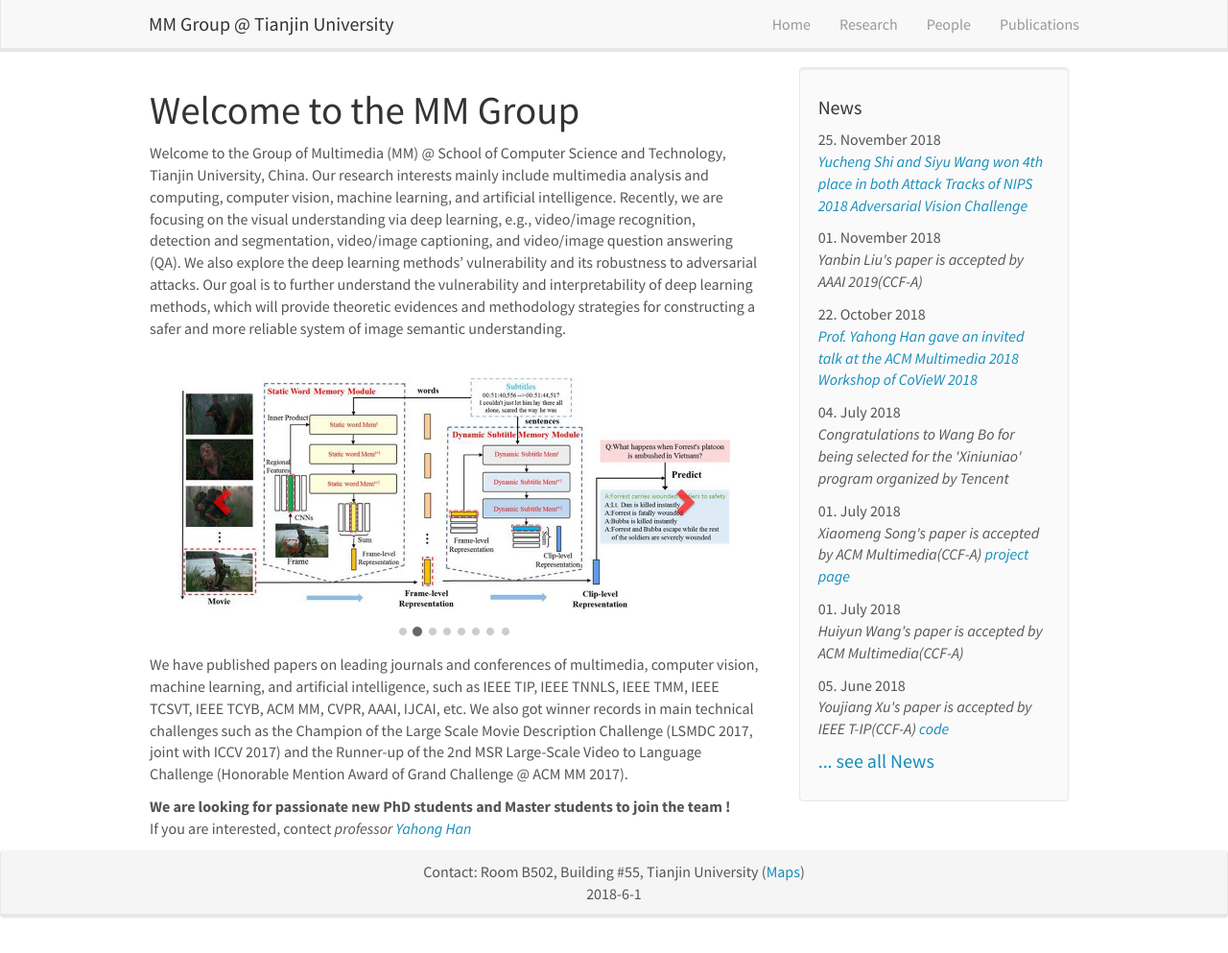
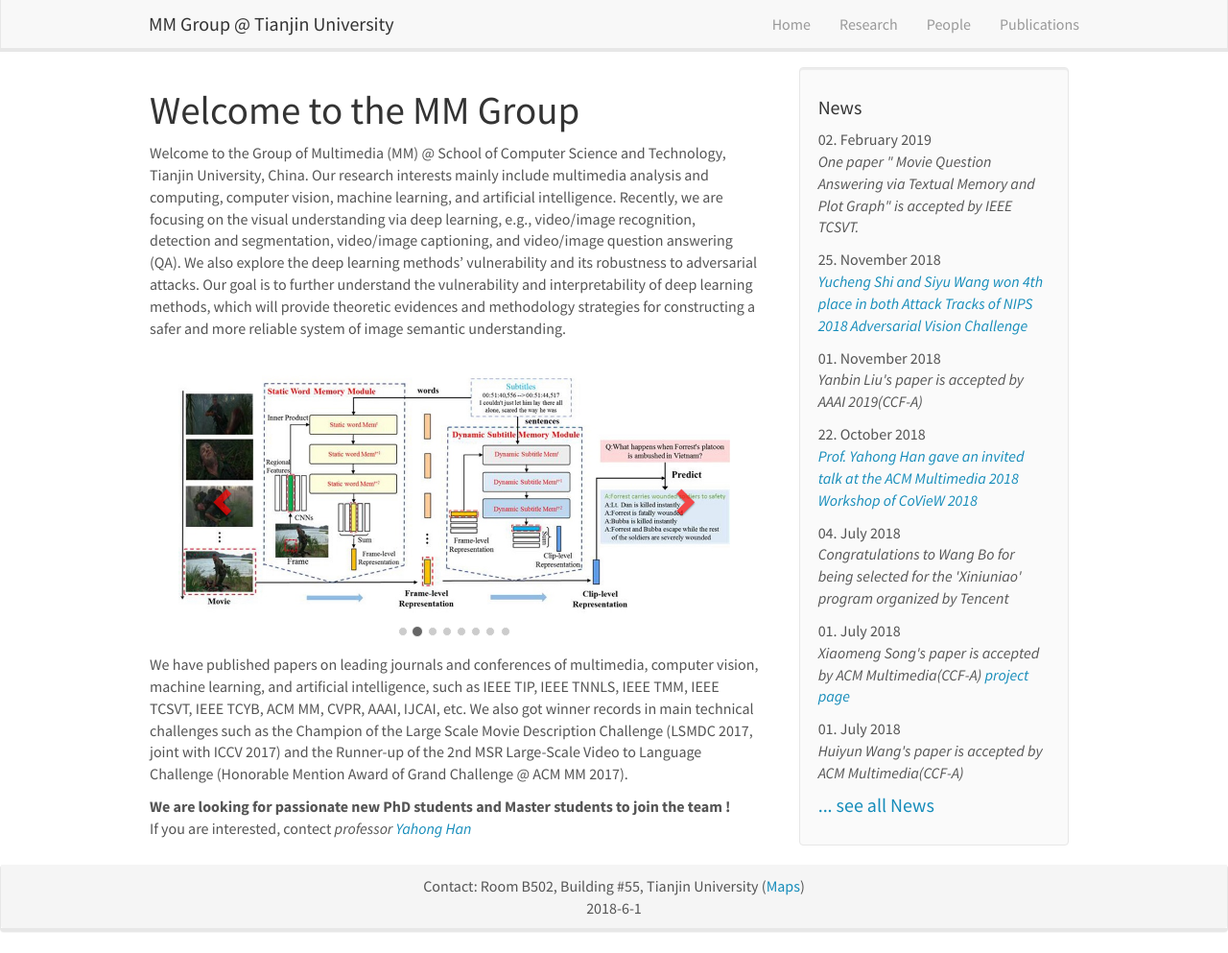
Before and after one commit to tjumm/tjumm.github.io, a Jekyll site: the page built from _pages/home.md, in a window 1280 px wide and 993 px high. Shown: the whole window at 96% size. Built offline with Jekyll 4.4.1, drawn with Linux system fonts in a browser that asks for light colours.

Commit message:
update news & publications

```diff
--- a/_data/news.yml
+++ b/_data/news.yml
@@ -1,3 +1,6 @@
+- date: 02. February 2019
+  headline:  "One paper \" Movie Question Answering via Textual Memory and Plot Graph\" is accepted by IEEE TCSVT."
+
 - date: 25. November 2018
   headline: "<a href='/picnews/p2.html'>Yucheng Shi and Siyu Wang won 4th place in both Attack Tracks of NIPS 2018 Adversarial Vision Challenge</a>"
 
--- a/_data/publist.yml
+++ b/_data/publist.yml
@@ -1,3 +1,12 @@
+- title: "1. Movie Question Answering via Textual Memory and Plot Graph"
+  image: dummy.png
+  description:
+  authors: Yahong Han, Bo Wang, Richang Hong, Fei Wu
+  link:
+    url:
+    display: IEEE TCSVT 2019, Accepted
+  highlight: 0
+
 - title: "1. Adaptive Sparse Confidence-Weighted Learning for Online Feature Selection"
   image: dummy.png
   description:
```
